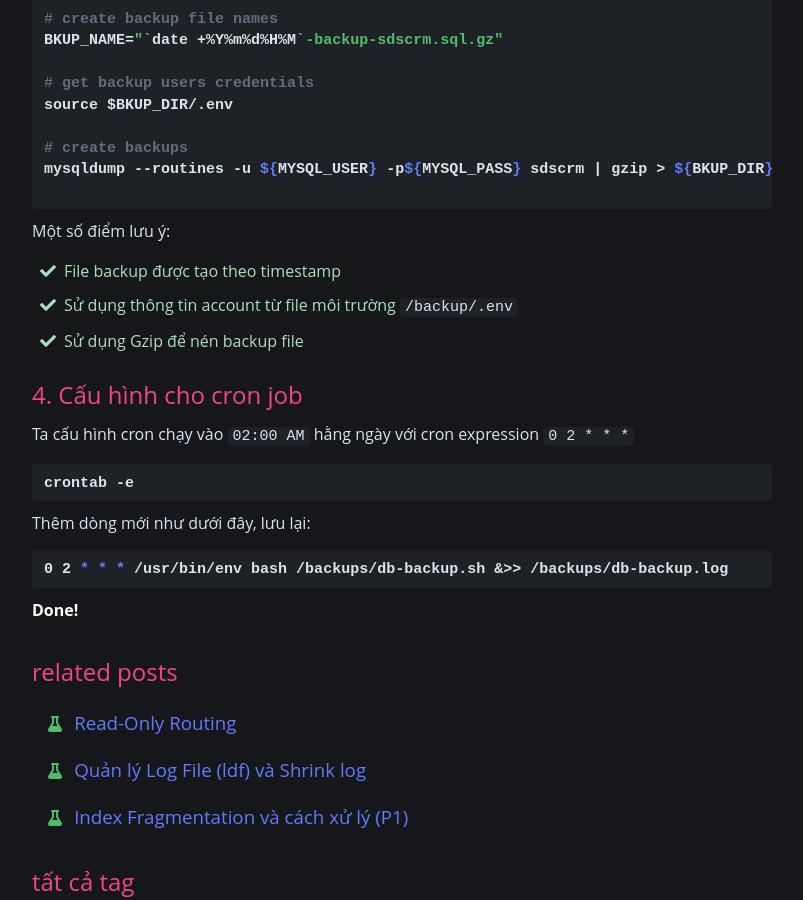
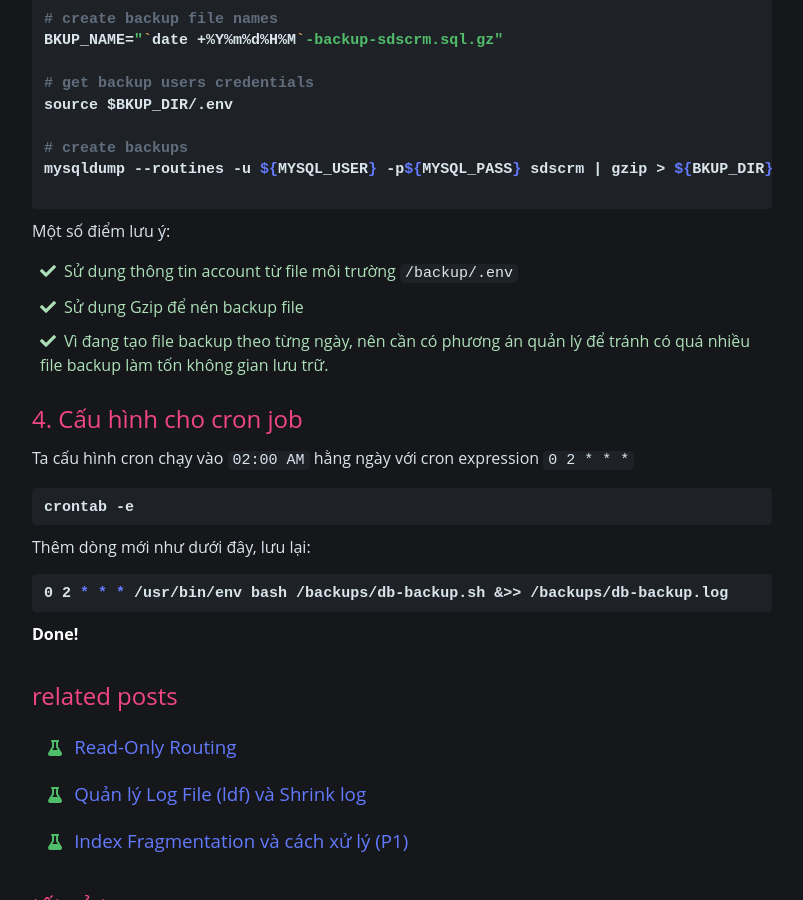
Before and after one commit to chenhuang511/chenhuang511.github.io, a Jekyll site: the page built from _posts/2022-09-13-db-mariadb-backup-schedule.md, in a window 1280 px wide and 900 px high, scrolled down 1239 px. Shown: the whole window, without its empty margins (238-1041 px from the left). Built offline with Jekyll 4.4.1, drawn with Linux system fonts in a browser that asks for light colours; comment, search, counter and statistics services are not loaded.

Commit message:
edit post

````diff
--- a/_posts/2022-09-13-db-mariadb-backup-schedule.md
+++ b/_posts/2022-09-13-db-mariadb-backup-schedule.md
@@ -57,9 +57,9 @@ mysqldump --routines -u ${MYSQL_USER} -p${MYSQL_PASS} sdscrm | gzip > ${BKUP_DIR
 ```
 
 Một số điểm lưu ý:
-* File backup được tạo theo timestamp
 * Sử dụng thông tin account từ file môi trường ```/backup/.env```
 * Sử dụng Gzip để nén backup file
+* Vì đang tạo file backup theo từng ngày, nên cần có phương án quản lý để tránh có quá nhiều file backup làm tốn không gian lưu trữ.
 
 ## 4. Cấu hình cho cron job
 
````
